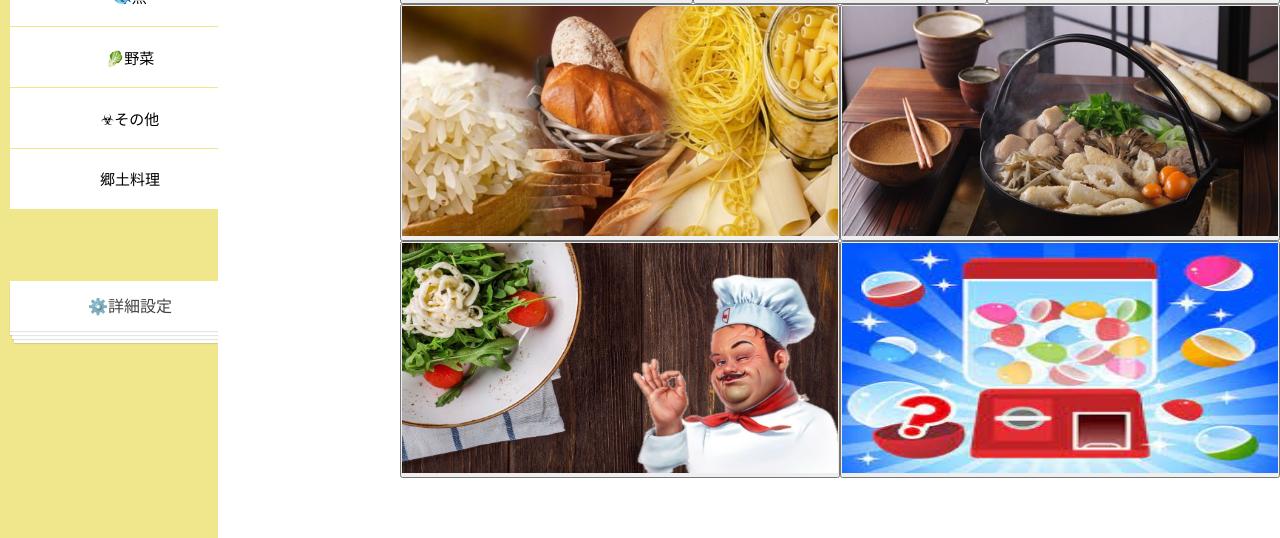
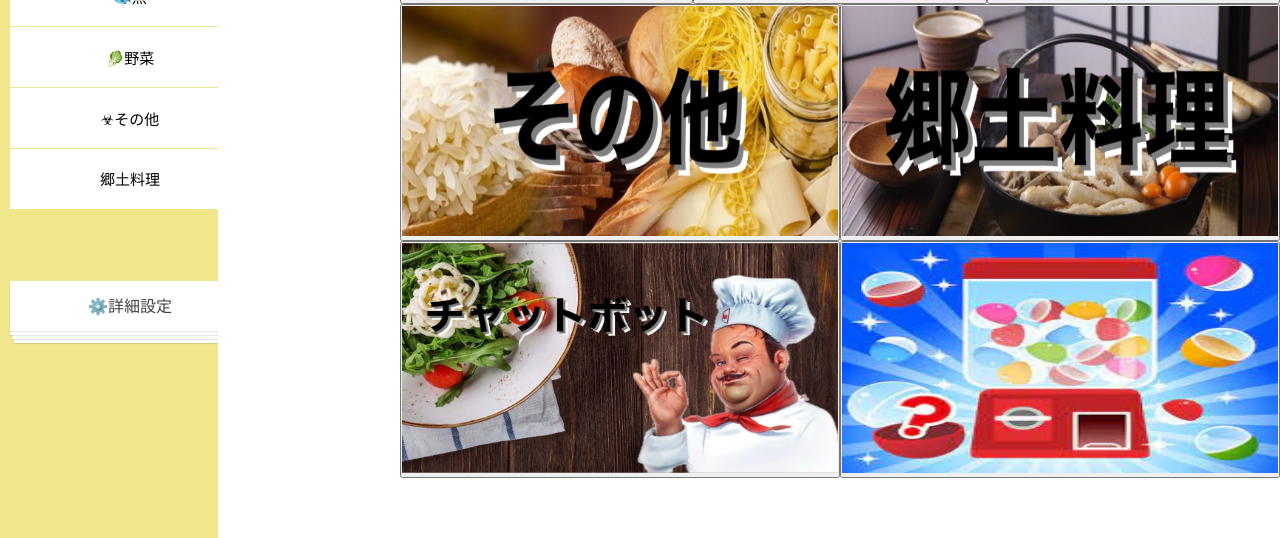
Before and after one commit to Oohara-Btime/konchan, a PHP site: page / in a window 1280 px wide. Shown: the part 405-943 px from the top of the page. Run offline with PHP 8.4, Linux system fonts and the light colour scheme.

Commit message:
最新だお

```diff
--- a/css/top.css
+++ b/css/top.css
@@ -68,6 +68,7 @@ header {
     display: flex;
     margin-top: -4.5%;
     padding-left: 400px;
+
 }
 
 .other-button {
--- a/index.php
+++ b/index.php
@@ -99,18 +99,18 @@
 
             <section>
                 <div class="food-button">
-                    <button type="button" onclick="ingredientSpecification('ingredient_specified_search/meat.php')"><img src="img/meat.jpg" class="meat_button" alt="#" width="350" height="300"></button>
-                    <button type="button" onclick="ingredientSpecification('ingredient_specified_search/fish.php')"><img src="img/fish.jpg" class="fish_button" alt="#" width="350" height="300"></button>
-                    <button type="button" onclick="ingredientSpecification('ingredient_specified_search/vegetable.php')"><img src="img/vegetable.jpg" class="vegetable_button" alt="#" width="350" height="300"></button>
+                    <button type="button" onclick="ingredientSpecification('ingredient_specified_search/meat.php')"><img src="img/meat2.jpg" class="meat_button" alt="#" width="350" height="300"></button>
+                    <button type="button" onclick="ingredientSpecification('ingredient_specified_search/fish.php')"><img src="img/fish2.jpg" class="fish_button" alt="#" width="350" height="300"></button>
+                    <button type="button" onclick="ingredientSpecification('ingredient_specified_search/vegetable.php')"><img src="img/vegetable2.jpg" class="vegetable_button" alt="#" width="350" height="300"></button>
                 </div>
 
                 <div class="other-button">
-                    <button type="button" onclick="ingredientSpecification('ingredient_specified_search/other.php')"><img src="img/other.jpg" class="other_button" alt="#" width="528" height="230"></button>
-                    <button type="button" onclick="ingredientSpecification('localCuisine/local_cuisine.php')"><img src="img/local_cuisine.jpg" class="local_cuisine_button" alt="#" width="528" height="230"></button>
+                    <button type="button" onclick="ingredientSpecification('ingredient_specified_search/other.php')"><img src="img/other2.jpg" class="other_button" alt="#" width="528" height="230"></button>
+                    <button type="button" onclick="ingredientSpecification('localCuisine/local_cuisine.php')"><img src="img/local_cuisine2.jpg" class="local_cuisine_button" alt="#" width="528" height="230"></button>
                 </div>
 
                 <div class="chat_bot-button">
-                    <button type="button" onclick="ingredientSpecification('chatbot/chatbot1.php')"><img src="img/chef2.jpg" class="chatbot_button" alt="#" width="528" height="230"></button>
+                    <button type="button" onclick="ingredientSpecification('chatbot/chatbot1.php')"><img src="img/chatbot2.jpg" class="chatbot_button" alt="#" width="528" height="230"></button>
                     <button type="button" onclick="ingredientSpecification('gatya/gatya.php')"><img src="img/ガチャ.jpg" class="gatya-button" alt="#" width="528" height="230"></button>
                 </div>
             </section>
```
Also changed, not shown: img/chatbot2.jpg (added), img/fish2.jpg (added), img/local_cuisine2.jpg (added), img/meat2.jpg (added), img/other2.jpg (added), img/vegetable2.jpg (added).
